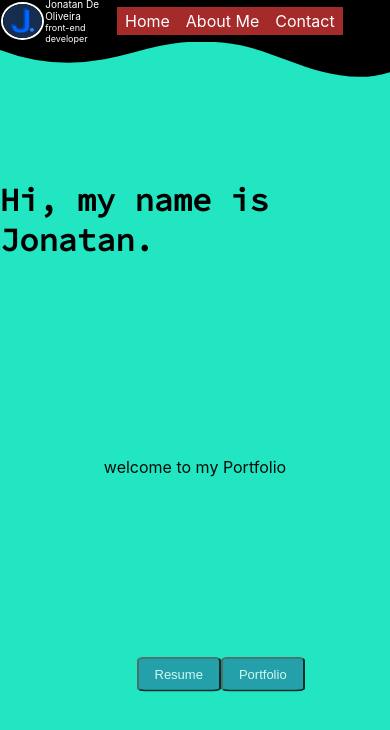
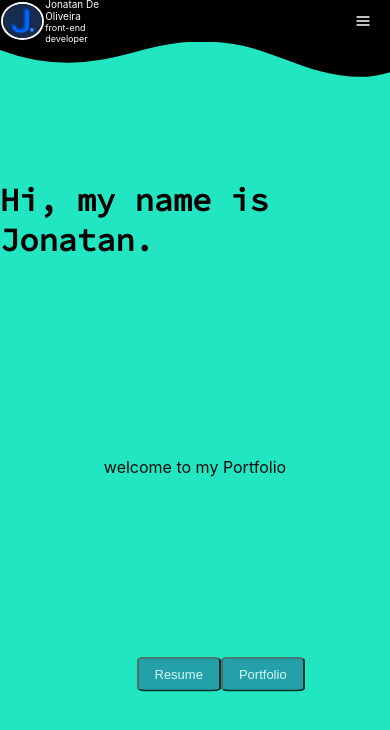
Before and after one commit to jhonis95/portfolio, a React (Create React App) app: page / in a window 390 px wide. Shown: the top 730 px of the page. Built offline with nearby package versions, Linux system fonts and the light colour scheme.

Commit message:
adding a menu in the mobile version

```diff
--- a/src/comps/Nav/mobileNav.js
+++ b/src/comps/Nav/mobileNav.js
@@ -1,11 +1,25 @@
 import React from 'react'
 import '../style/navBar.css'
 import NavBarLinks from './navBarLinks';
+import {FiMenu} from 'react-icons/fi'
 class MobileNav extends React.Component{
+    constructor(props){
+        super(props);
+        this.state={
+            click: false
+        }
+        this.handerClickMenu=this.handerClickMenu.bind(this);
+    }
+    handerClickMenu(){
+        this.setState(prevState=>({
+            click:!prevState.click
+        }));
+    }
     render(){
         return(
             <div id="mobileNav">
-                <NavBarLinks/>
+                <FiMenu className="hambugerMenu" onClick={this.handerClickMenu}/>
+                {this.state.click&&<NavBarLinks/>}{/*if click is true will show the buttons */}
             </div>
         );
     }
--- a/src/comps/style/navBar.css
+++ b/src/comps/style/navBar.css
@@ -23,8 +23,15 @@
     #mobileNav{
         display: flex;
         background-color: brown;
+        align-items: center;
     }
     #webNav{
         display: none;
     }
+    .hambugerMenu{
+        position: absolute;
+        right: 5%;
+        color: white;
+        cursor: pointer;
+    }
 }
```
